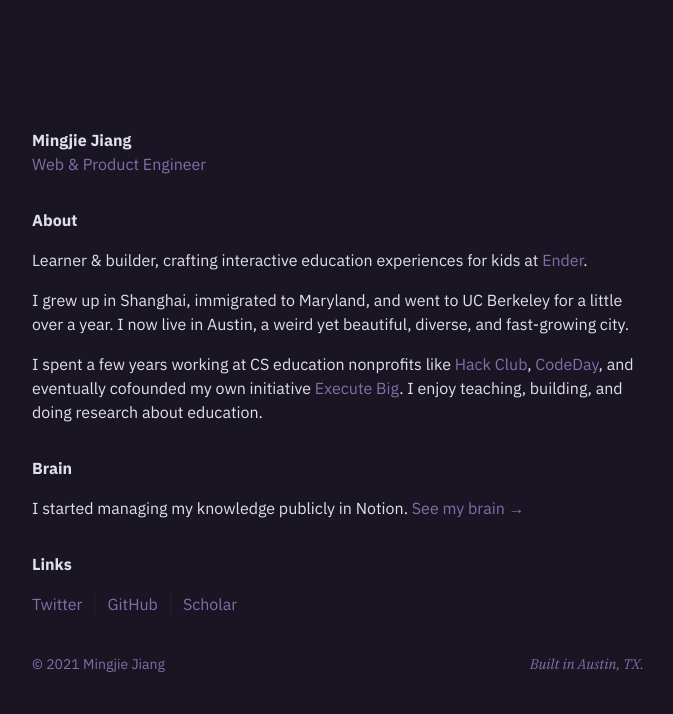
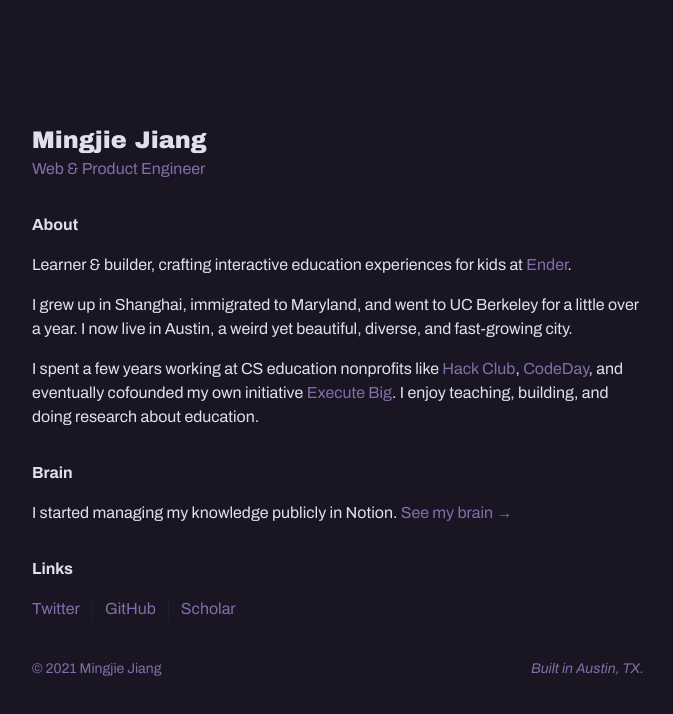
Before and after one commit to itsmingjie/mingjie-2022, a Next.js app: page / in a window 1280 px wide. Shown: the top 714 px of the page, without its empty margins (302-975 px from the left). Built offline with nearby package versions, Linux system fonts and the light colour scheme.

Commit message:
new font: Archivo (#15)

```diff
--- a/components/header/header.styles.tsx
+++ b/components/header/header.styles.tsx
@@ -4,11 +4,13 @@ export const HeaderContainer = styled('div', {
   display: 'flex',
   flexDirection: 'column',
   alignItems: 'flex-start',
+  gap: '$1',
 });
 
 export const HeaderTitle = styled('h1', {
+  fontFamily: '$black',
+  fontSize: 'x-large',
   color: '$light',
-  fontWeight: 'bold',
 });
 
 export const HeaderSubtitle = styled('div', {
--- a/design-system/theme/theme-config.tsx
+++ b/design-system/theme/theme-config.tsx
@@ -24,10 +24,10 @@ export const { styled, css, globalCss, keyframes, theme, getCssText } =
         3: '15px',
       },
       fonts: {
-        sans: '"IBM Plex Sans", system-ui, sans-serif',
-        serif: '"IBM Plex Serif", Times, serif',
+        sans: '"Archivo", system-ui, sans-serif',
+        black: '"Archivo Black", system-ui, serif',
+        narrow: '"Archivo Narrow", system-ui, sans-serif',
         mono: '"IBM Plex Mono", monospace',
-        condensed: '"IBM Plex Sans Condensed", system-ui, sans-serif',
       },
       fontWeights: {},
       lineHeights: {},
--- a/pages/_document.tsx
+++ b/pages/_document.tsx
@@ -7,7 +7,7 @@ export default function Document() {
     <Html>
       <Head>
         <link
-          href='https://fonts.googleapis.com/css2?family=IBM+Plex+Mono:ital@0;1&family=IBM+Plex+Sans+Condensed:ital@0;1&family=IBM+Plex+Sans:ital,wght@0,100;0,400;0,700;1,100;1,400;1,700&family=IBM+Plex+Serif:ital@0;1&display=swap'
+          href='https://fonts.googleapis.com/css2?family=Archivo+Black&family=IBM+Plex+Mono:ital@0;1&family=Archivo+Narrow:ital@0;1&family=Archivo:ital,wght@0,100;0,400;0,700;1,100;1,400;1,700&display=swap'
           rel='stylesheet'
         />
         <ThemeStyles />
```
